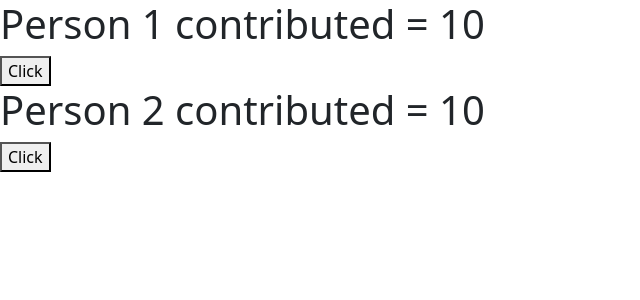
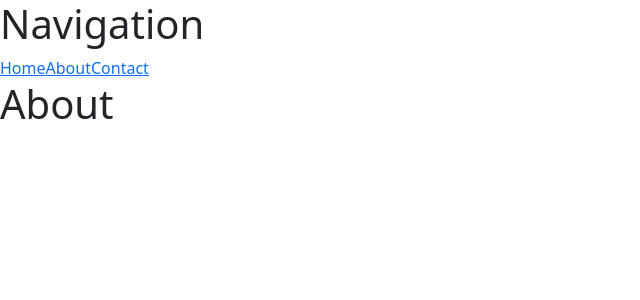
Before and after one commit to ujjwal-11103/React.js, a React (Create React App) app: page /About in a window 1280 px wide. Shown: the top 300 px of the page, without its empty margins (0-640 px from the left). Built offline with nearby package versions, Linux system fonts and the light colour scheme.

Commit message:
React Router Installation and naigation to different pages

```diff
--- a/package.json
+++ b/package.json
@@ -10,6 +10,8 @@
     "react": "^18.2.0",
     "react-bootstrap": "^2.9.1",
     "react-dom": "^18.2.0",
+    "react-router": "^6.21.1",
+    "react-router-dom": "^6.21.1",
     "react-scripts": "5.0.1",
     "web-vitals": "^2.1.4"
   },
--- a/src/App.js
+++ b/src/App.js
@@ -1,11 +1,30 @@
 import React from 'react'
-import Person1 from './Components/Person1'
-import Person2 from './Components/Person2'
+
+import { BrowserRouter, Routes, Route } from 'react-router-dom'
+
+import Home from './Components/Router/Home'
+import Contact from './Components/Router/Contact'
+import About from './Components/Router/About'
+import Navigation from './Components/Router/Navigation'
+
 export default function App() {
   return (
     <div>
-      <Person1 />
-      <Person2 />
+
+      <BrowserRouter>
+
+        <Navigation />
+
+        <Routes>
+
+          <Route path='/Home' Component={Home} />
+          <Route path='/About' Component={About} />
+          <Route path='/Contact' Component={Contact} />
+
+        </Routes>
+
+      </BrowserRouter>
+
     </div>
   )
 }
--- /dev/null
+++ b/src/Components/Router/About.js
@@ -0,0 +1,9 @@
+import React from 'react'
+
+export default function About() {
+  return (
+    <div>
+      <h1>About</h1>
+    </div>
+  )
+}
--- /dev/null
+++ b/src/Components/Router/Contact.js
@@ -0,0 +1,9 @@
+import React from 'react'
+
+export default function Contact() {
+    return (
+        <div>
+            <h1>Contact</h1>
+        </div>
+    )
+}
--- /dev/null
+++ b/src/Components/Router/Home.js
@@ -0,0 +1,9 @@
+import React from 'react'
+
+export default function Home() {
+  return (
+    <div>
+      <h1>Home</h1>
+    </div>
+  )
+}
--- /dev/null
+++ b/src/Components/Router/Navigation.js
@@ -0,0 +1,15 @@
+import React from 'react'
+import { Link } from 'react-router-dom'
+export default function Navigation() {
+    return (
+        <div>
+
+            <h1>Navigation</h1>
+
+            <Link to='/Home'>Home</Link>
+            <Link to='/About'>About</Link>
+            <Link to='/Contact'>Contact</Link>
+
+        </div>
+    )
+}
```
Also changed, not shown: 1 other file (tests, documents, lock files or other folders).
